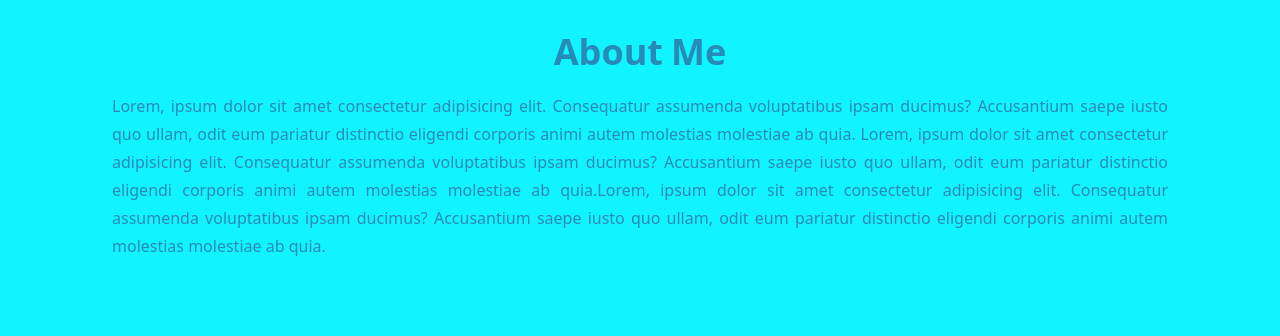
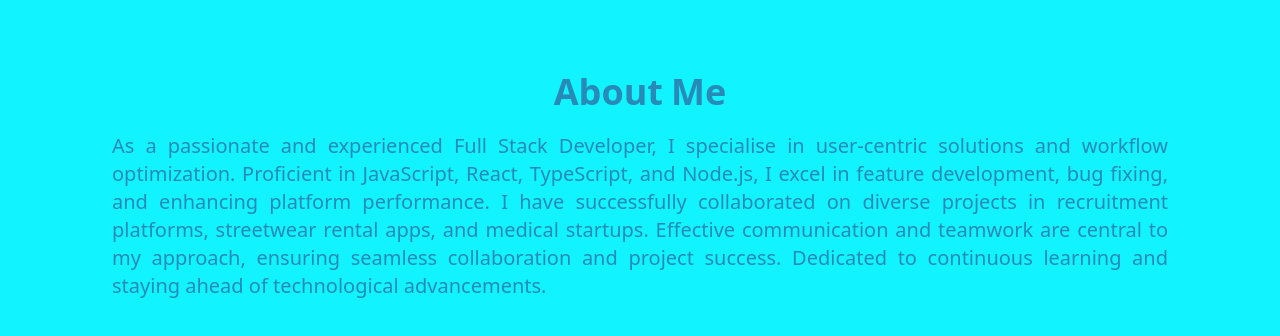
Before and after one commit to mace-akkari/developer-mace, a Next.js app: page /AboutSection in a window 1280 px wide. Shown: the top 336 px of the page. Built offline with nearby package versions, Linux system fonts and the light colour scheme.

Commit message:
update aboutSection

```diff
--- /dev/null
+++ b/src/app/AboutSection/aboutMe.jsx
@@ -0,0 +1,19 @@
+const AboutMe = () => {
+  return (
+    <div className="flex flex-col items-center md:gap-6 gap-12 max-w-6xl mx-auto text-custom-dark-blue mt-5">
+      <p className="text-justify leading-7 w-11/12 mx-auto text-base md:text-lg lg:text-xl">
+        As a passionate and experienced Full Stack Developer, I specialise in
+        user-centric solutions and workflow optimization. Proficient in
+        JavaScript, React, TypeScript, and Node.js, I excel in feature
+        development, bug fixing, and enhancing platform performance. I have
+        successfully collaborated on diverse projects in recruitment platforms,
+        streetwear rental apps, and medical startups. Effective communication
+        and teamwork are central to my approach, ensuring seamless collaboration
+        and project success. Dedicated to continuous learning and staying ahead
+        of technological advancements.
+      </p>
+    </div>
+  );
+};
+
+export default AboutMe;
--- a/src/app/AboutSection/aboutMe.tsx
+++ /dev/null
@@ -1,20 +0,0 @@
-const AboutMe = () => {
-  return (
-    <div className="flex flex-col items-center md:gap-6 gap-12 max-w-6xl mx-auto text-custom-dark-blue mt-5">
-      <p className="text-justify leading-7 w-11/12 mx-auto ">
-        Lorem, ipsum dolor sit amet consectetur adipisicing elit. Consequatur
-        assumenda voluptatibus ipsam ducimus? Accusantium saepe iusto quo ullam,
-        odit eum pariatur distinctio eligendi corporis animi autem molestias
-        molestiae ab quia. Lorem, ipsum dolor sit amet consectetur adipisicing
-        elit. Consequatur assumenda voluptatibus ipsam ducimus? Accusantium
-        saepe iusto quo ullam, odit eum pariatur distinctio eligendi corporis
-        animi autem molestias molestiae ab quia.Lorem, ipsum dolor sit amet
-        consectetur adipisicing elit. Consequatur assumenda voluptatibus ipsam
-        ducimus? Accusantium saepe iusto quo ullam, odit eum pariatur distinctio
-        eligendi corporis animi autem molestias molestiae ab quia.
-      </p>
-    </div>
-  );
-};
-
-export default AboutMe;
--- a/src/app/AboutSection/page.tsx
+++ b/src/app/AboutSection/page.jsx
@@ -2,7 +2,7 @@
 
 const About = () => {
   return (
-    <section id="about" className="pb-10 text-custom-dark-blue">
+    <section id="about" className="py-10 text-custom-dark-blue">
       <div className=" text-4xl font-semibold mt-8 flex justify-center gap-2">
         <h3>About</h3>
         <h3 className="text-custom-dark-blue">Me</h3>
```
